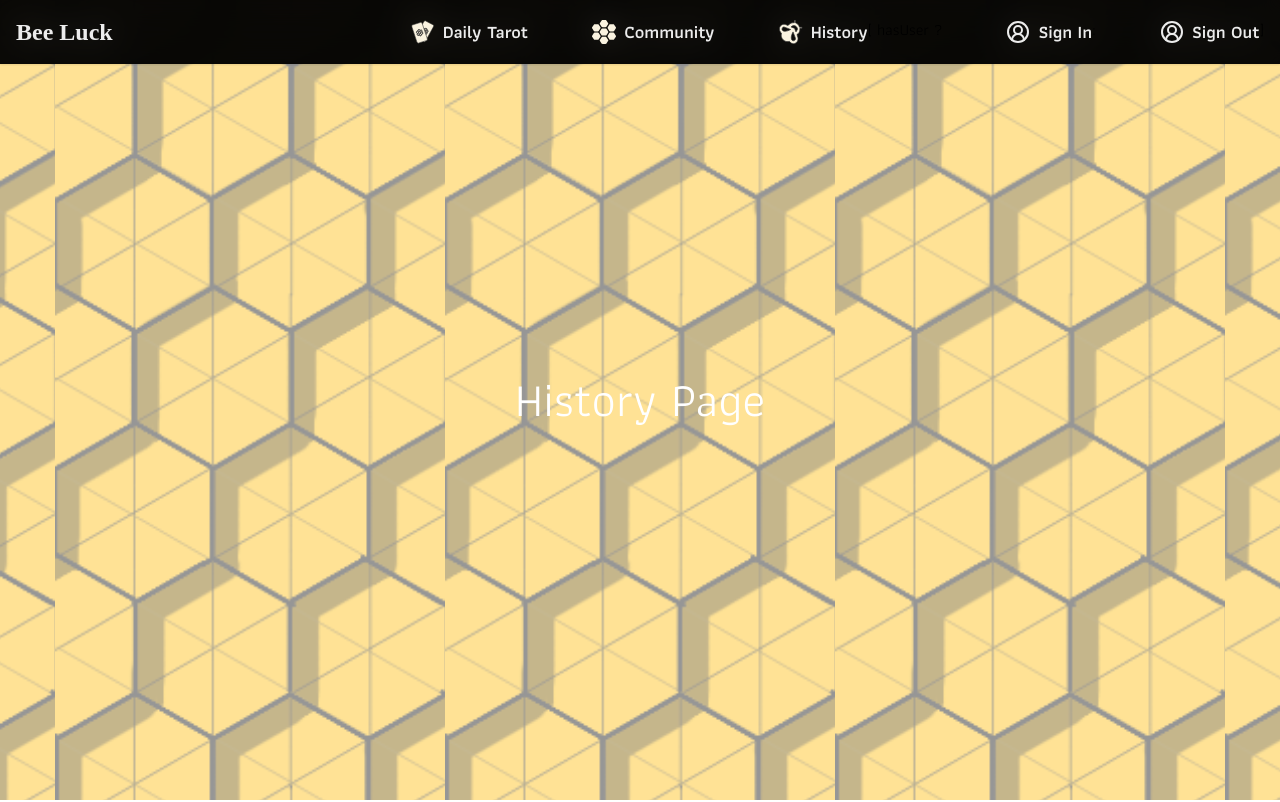
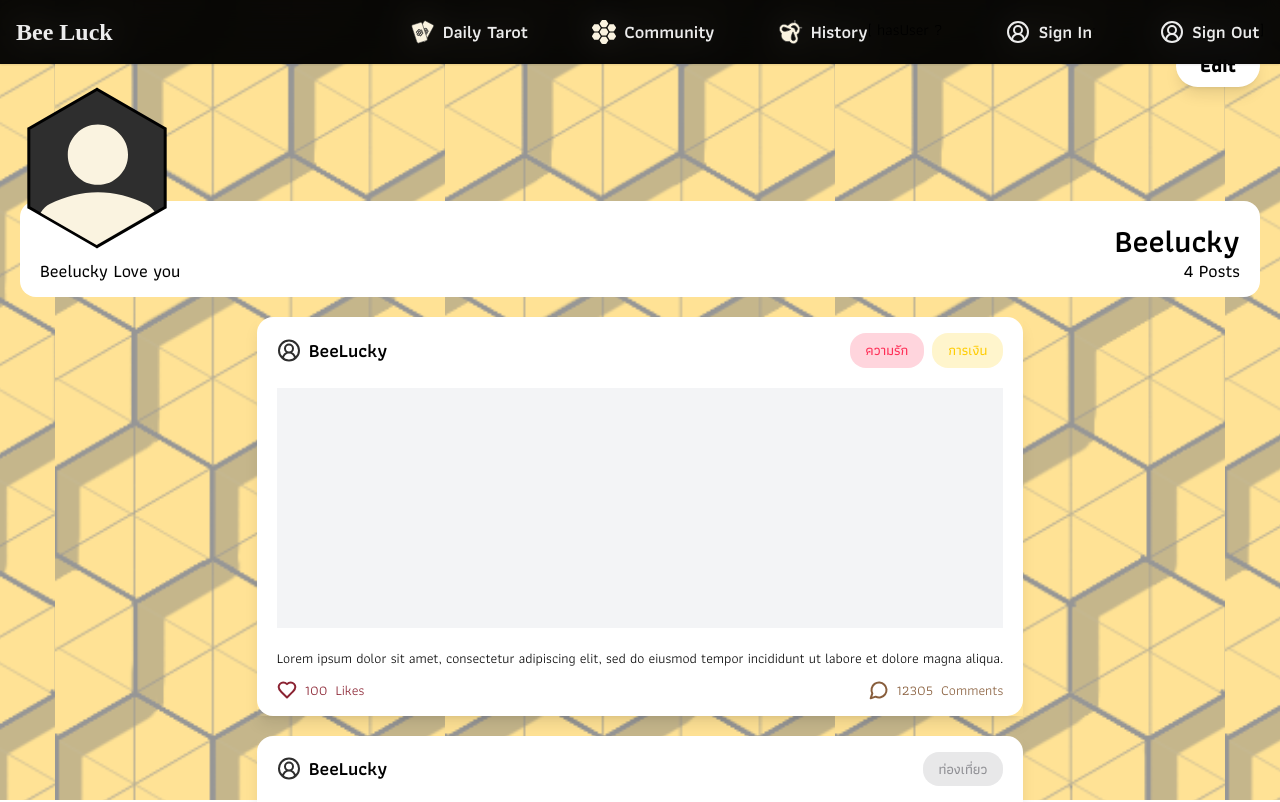
Before and after one commit to whourmm/10-Days-Project, a Next.js app in the folder frontend/: page /homepage/history in a window 1280 px wide. Shown: the top 802 px of the page. Built offline with nearby package versions, Linux system fonts and the light colour scheme; a web font is replaced by a local one.

Commit message:
add homepage

```diff
--- a/frontend/interface.ts
+++ b/frontend/interface.ts
@@ -73,6 +73,7 @@ export type COLOR  = 'pink' | 'green' | 'blue' | 'yellow' | 'purple' | 'red' | '
 
 
 export interface Blog {
+  id :string,
   title : string,
   author : string,
   likes : number,
--- a/frontend/src/app/homepage/community/page.tsx
+++ b/frontend/src/app/homepage/community/page.tsx
@@ -2,9 +2,9 @@
 
 import { useState } from "react";
 
-import CommunityBlog from "@/components/community_blog";
-import CommunitySearchBar from "@/components/community_search_bar";
-import { CommunityTag, ClickableTag } from "@/components/community_tag";
+import CommunityBlog from "@/components/community/community_blog";
+import CommunitySearchBar from "@/components/community/community_search_bar";
+import { CommunityTag, ClickableTag } from "@/components/community/community_tag";
 import { Tag, Blog, tags } from "../../../../interface";
 
 export default function page() {
@@ -15,8 +15,9 @@ export default function page() {
   // Sample blogs data for demonstration
   const blogs: Blog[] = [
     {
+      id: "0",
       title: "Title 1",
-      author: "Author 1",
+      author: "BeeLucky",
       likes: 100,
       comments_count: 12305,
       tags: ["ความรัก", "การเงิน"],
@@ -26,6 +27,7 @@ export default function page() {
         "Lorem ipsum dolor sit amet, consectetur adipiscing elit, sed do eiusmod tempor incididunt ut labore et dolore magna aliqua.",
     },
     {
+      id: "1",
       title: "Title 2",
       author: "Author 2",
       likes: 50,
@@ -37,6 +39,7 @@ export default function page() {
         "Ut enim ad minim veniam, quis nostrud exercitation ullamco laboris nisi ut aliquip ex ea commodo consequat.",
     },
     {
+      id: "3",
       title: "Title 3",
       author: "Author 3",
       likes: 75,
@@ -48,8 +51,9 @@ export default function page() {
         "Duis aute irure dolor in reprehenderit in voluptate velit esse cillum dolore eu fugiat nulla pariatur.",
     },
     {
+      id: "4",
       title: "Other Blog",
-      author: "Author 4",
+      author: "BeeLucky",
       likes: 30,
       comments_count: 420,
       tags: ["ท่องเที่ยว"], // This tag is not in the predefined list
@@ -61,16 +65,6 @@ export default function page() {
 
   // Get all predefined tag names
   const predefinedTagNames = tags.map((tag) => tag.name);
-
-  // Function to map tag names to tag objects with colors
-  // const mapTagsWithColors = (tagNames: string[]): Tag[] => {
-  //   return tagNames.map((tagName) => {
-  //     // Find matching tag from the tags array
-  //     const matchedTag = tags.find((t) => t.name === tagName);
-  //     // Return the matched tag or create a default one if not found
-  //     return matchedTag || { name: tagName, color: "gray" };
-  //   });
-  // };
 
   // Function to check if a blog has any tags not in the predefined list
   const hasOtherTags = (blog: Blog): boolean => {
@@ -135,7 +129,7 @@ export default function page() {
 
   return (
     <div className="w-full sm:mt-20">
-      <div className="w-full p-5 text-5xl text-white flex flex-col items-center justify-center">
+      <div className="w-full  text-5xl text-white flex flex-col items-center justify-center">
         <CommunitySearchBar onSearch={handleSearchChange} />
         <div className="w-full overflow-x-auto flex flex-row gap-2 py-2 [scrollbar-width:none] [-ms-overflow-style:none]">
           <style jsx>{`
--- a/frontend/src/app/homepage/history/page.tsx
+++ b/frontend/src/app/homepage/history/page.tsx
@@ -1,7 +1,91 @@
+"use client";
+
+import { useState } from "react";
+import { Blog } from "../../../../interface";
+
+import HistoryProfile from "@/components/้history/history_profile";
+import CommunityBlog from "@/components/community/community_blog";
+
+const blogs: Blog[] = [
+  {
+    id: "0",
+    title: "Title 1",
+    author: "BeeLucky",
+    likes: 100,
+    comments_count: 12305,
+    tags: ["ความรัก", "การเงิน"],
+    created_at: "2021-12-22",
+    updated_at: "2025-11-20",
+    content:
+      "Lorem ipsum dolor sit amet, consectetur adipiscing elit, sed do eiusmod tempor incididunt ut labore et dolore magna aliqua.",
+  },
+  {
+    id: "1",
+    title: "Title 2",
+    author: "Author 2",
+    likes: 50,
+    comments_count: 1205,
+    tags: ["การเงิน", "สุขภาพ"],
+    created_at: "2022-01-15",
+    updated_at: "2025-10-10",
+    content:
+      "Ut enim ad minim veniam, quis nostrud exercitation ullamco laboris nisi ut aliquip ex ea commodo consequat.",
+  },
+  {
+    id: "3",
+    title: "Title 3",
+    author: "Author 3",
+    likes: 75,
+    comments_count: 8050,
+    tags: ["สุขภาพ", "อาหาร"],
+    created_at: "2022-02-05",
+    updated_at: "2025-09-25",
+    content:
+      "Duis aute irure dolor in reprehenderit in voluptate velit esse cillum dolore eu fugiat nulla pariatur.",
+  },
+  {
+    id: "4",
+    title: "Other Blog",
+    author: "BeeLucky",
+    likes: 30,
+    comments_count: 420,
+    tags: ["ท่องเที่ยว"], // This tag is not in the predefined list
+    created_at: "2022-03-10",
+    updated_at: "2025-08-15",
+    content: "This blog has tags that aren't in the predefined tag list.",
+  },
+];
+
 export default function page() {
+  const [isEdited, setIsEdited] = useState<boolean>(false);
+
+  // Assume this is your username or ID
+  const currentUser = "BeeLucky";
+
+  // Filter blogs to show only your own
+  const myBlogs = blogs.filter((blog) => blog.author === currentUser);
+
   return (
-    <div className="w-full h-[100vh] text-5xl text-white flex items-center justify-center">
-      History Page
+    <div className="w-full text-5xl text-white flex items-center justify-center flex-col">
+      <div className="mt-6 flex w-full justify-end ">
+        <button
+          className={`bg-white text-tag font-bold shadow-lg px-6 py-5 sm:py-3 text-black rounded-full transition-colors ${
+            !isEdited ? "" : ""
+          }`}
+          onClick={() => setIsEdited(!isEdited)}
+        >
+          Edit
+        </button>
+      </div>
+      <HistoryProfile />
+
+      <div className="flex flex-col gap-5 mt-5 mb-20 ">
+        {myBlogs.map((blog, idx) => (
+          <div key={idx} className="shadow-lg">
+            <CommunityBlog blog={blog} />
+          </div>
+        ))}
+      </div>
     </div>
   );
 }
--- a/frontend/src/app/homepage/layout.tsx
+++ b/frontend/src/app/homepage/layout.tsx
@@ -22,13 +22,13 @@ export default function Layout({
         <div className="fixed inset-0 cosmic-latte opacity-30 -z-10"></div>
 
         {/* Content container */}
-        <div className="relative z-0">{children}</div>
+        <div className="relative z-0 p-5">{children}</div>
 
         {/* Navigation bar fixed at bottom */}
         <div className="bottom-0 z-50 fixed w-full sm:hidden">
           <GlobalNavBar />
         </div>
-        <div className="bottom-0 z-50 fixed w-full hidden sm:block">
+        <div className="bottom-0 z-50 fixed w-full hidden sm:block \">
           <GlobalNavbarDesktop />
         </div>
       </body>
--- a/frontend/src/app/layout.tsx
+++ b/frontend/src/app/layout.tsx
@@ -30,7 +30,7 @@ export default async function RootLayout({
   return (
     <html lang="th">
       {/* <NextAuthProvider session={nextAuthSession}> */}
-      <body className={` bg-main-background `}>
+      <body className={` bg-main-background`}>
         <div className="flex-1 mx-auto w-full">
           <GlobalNavbarDesktop />
           {children}
--- /dev/null
+++ b/frontend/src/components/community/comminty_comment_section.tsx
@@ -0,0 +1 @@
+export default function comminty_comment_section() {}
--- a/frontend/src/components/community_blog.tsx
+++ b/frontend/src/components/community/community_blog.tsx
@@ -1,7 +1,7 @@
-import { Blog, COLOR } from "../../interface";
+import { Blog, COLOR } from "../../../interface";
 import User from "@public/images/User.svg";
 import Image from "next/image";
-import { Tag, tags } from "../../interface";
+import { Tag, tags } from "../../../interface";
 import { CommunityTag } from "./community_tag";
 import Example from "@public/images/tarot/ace-of-cups.png";
 import heart from "@public/images/Heart.svg";
--- /dev/null
+++ b/frontend/src/components/community/community_comment_box.tsx
@@ -0,0 +1,3 @@
+export default function community_comment_box() {
+  return;
+}
--- a/frontend/src/components/community_tag.tsx
+++ b/frontend/src/components/community/community_tag.tsx
@@ -1,5 +1,5 @@
 import React, { useState } from "react";
-import { Tag, TagProps, TagVariant } from "../../interface";
+import { Tag, TagProps, TagVariant } from "../../../interface";
 
 // Define button variants
 
--- /dev/null
+++ b/frontend/src/components/้history/history_profile.tsx
@@ -0,0 +1,19 @@
+import Image from "next/image";
+import profile from "@public/images/Profile.svg";
+import CommunityBlog from "../community/community_blog";
+import { Blog } from "../../../interface";
+
+export default function HistoryProfile() {
+  return (
+    <div className="w-full">
+      <Image src={profile} alt="" />
+      <div className="bg-white w-full h-[12vh] rounded-2xl mt-[-6vh]  pt-6 pb-3 px-5 flex flex-col justify-between">
+        <div className="text-black text-xxl text-end font-semibold">Beelucky</div>
+        <div className="text-black text-lg flex justify-between font-medium">
+          <div className="">Beelucky Love you</div>
+          <div className="">4 Posts</div>
+        </div>
+      </div>
+    </div>
+  );
+}
--- a/frontend/tailwind.config.ts
+++ b/frontend/tailwind.config.ts
@@ -55,7 +55,7 @@ const config: Config = {
       },
       fontSize: {
         'xxs': '0.65rem', // Extra small font size
-        'xxl': '1.75rem',
+        'xxl': '2.00rem',
         'md' : '1.40rem',
         'tag' : '1.2rem',
         'header' : '2.5rem',
```
Also changed, not shown: frontend/public/images/Profile.svg (added), frontend/src/components/community/community_search_bar.tsx (renamed from frontend/src/components/community_search_bar.tsx).
